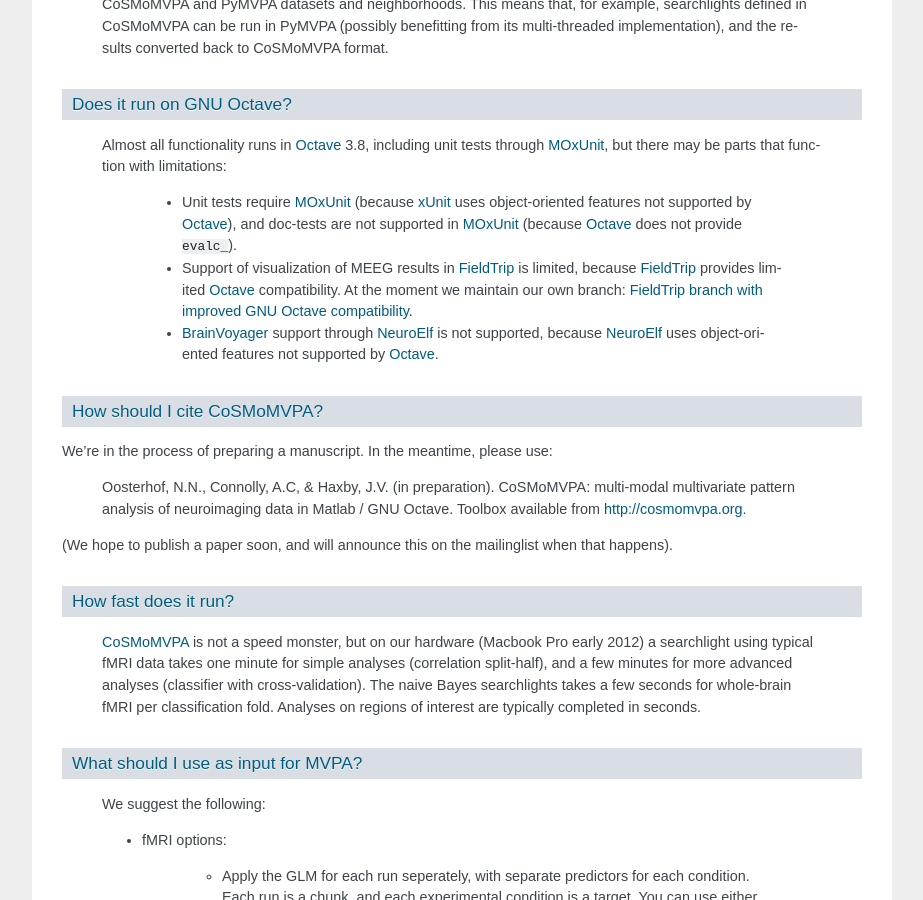
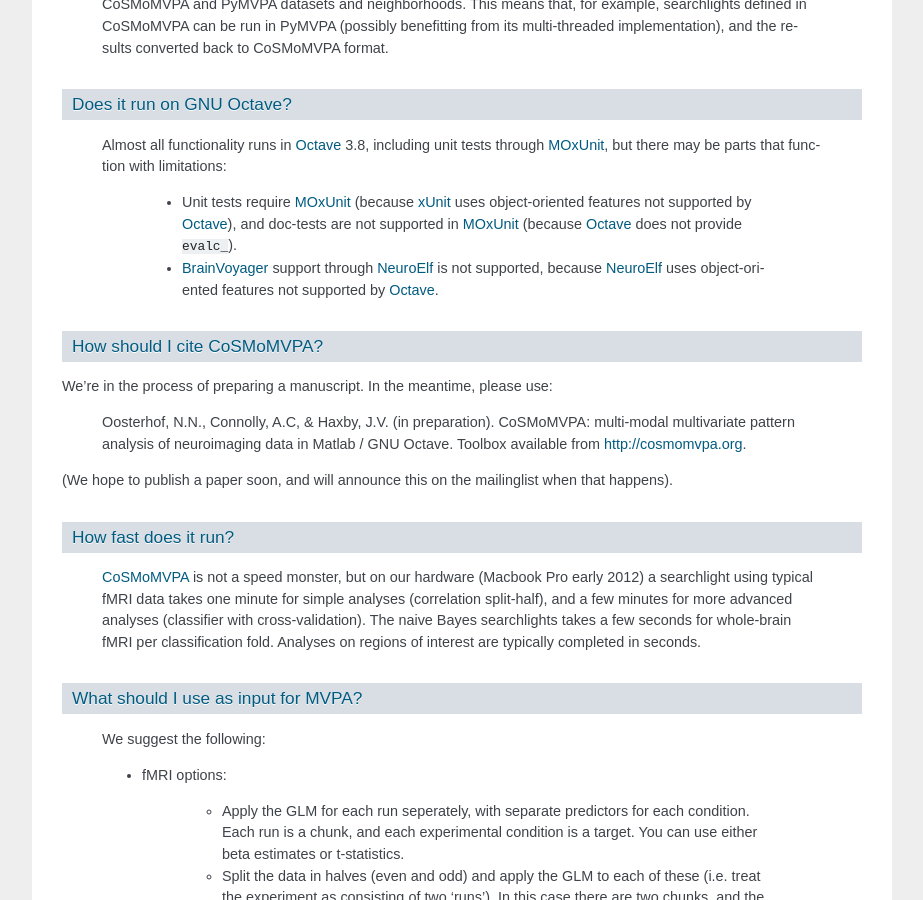
Before and after one commit to CoSMoMVPA/CoSMoMVPA, a Sphinx documentation site: the page built from doc/source/faq.rst, in a window 1280 px wide and 900 px high, scrolled down 2885 px. Shown: the whole window, without its empty margins (198-1121 px from the left). Built offline with Sphinx 7.4.7, drawn with Linux system fonts in a browser that asks for light colours; pages that are not in the unit, such as notebooks, are missing from menus.

Commit message:
DOC: remove references for Octave FieldTrip branch

```diff
--- a/doc/source/download.rst
+++ b/doc/source/download.rst
@@ -163,10 +163,6 @@ Certain functionality require certain external toolboxes:
 - Matlab_'s Support Vector Machine (SVM) classifier (accessed through :ref:`cosmo_classify_svm`), and some other functions that use statistical computations, require the `Matlab statistics`_ toolbox.
 - LIBSVM_'s Support Vector Machine (SVM) classifier (accessed through  :ref:`cosmo_classify_libsvm`) requires the LIBSVM_ toolbox.
 - MEEG data requires FieldTrip_ for almost all MEEG-related functions.
-
-    + GNU Octave users: consider using our `FieldTrip branch with improved GNU Octave compatibility`_.
-
-
 - On Octave_, the ``io``, ``nan``, ``statistics``, ``miscellaneous`` and ``general`` are required; they are available from `Octave-Forge`_. See :ref:`here <get_octave_packages>` for details.
 
 For operations that require external toolboxes, CoSMoMVPA_ will check their presence. If a required external toolbox is not available, an error message is given with download instructions.
--- a/doc/source/faq.rst
+++ b/doc/source/faq.rst
@@ -86,7 +86,6 @@ Does it run on GNU Octave?
     Almost all functionality runs in Octave_ 3.8, including unit tests through MOxUnit_, but there may be parts that function with limitations:
 
         - Unit tests require MOxUnit_ (because xUnit_ uses object-oriented features not supported by Octave_), and doc-tests are not supported in MOxUnit_ (because Octave_ does not provide ``evalc_``).
-        - Support of visualization of MEEG results in FieldTrip_ is limited, because FieldTrip_ provides limited Octave_ compatibility. At the moment we maintain our own branch: `FieldTrip branch with improved GNU Octave compatibility`_.
         - BrainVoyager_ support through NeuroElf_ is not supported, because NeuroElf_ uses object-oriented features not supported by Octave_.
 
 
--- a/doc/source/links.txt
+++ b/doc/source/links.txt
@@ -17,7 +17,6 @@
 .. _git: http://gitscm.com
 .. _GitHub: https://github.com/CoSMoMVPA/CoSMoMVPA
 .. _FieldTrip: http://fieldtrip.fcdonders.nl
-.. _`FieldTrip branch with improved GNU Octave compatibility`: https://github.com/nno/fieldtrip/tree/_enh/octave
 .. _LIBSVM: http://www.csie.ntu.edu.tw/~cjlin/libsvm/
 .. _Matlab: http://www.mathworks.com/products/matlab/
 .. |Matlab(TM)| unicode:: MATLAB U+00AE
```
